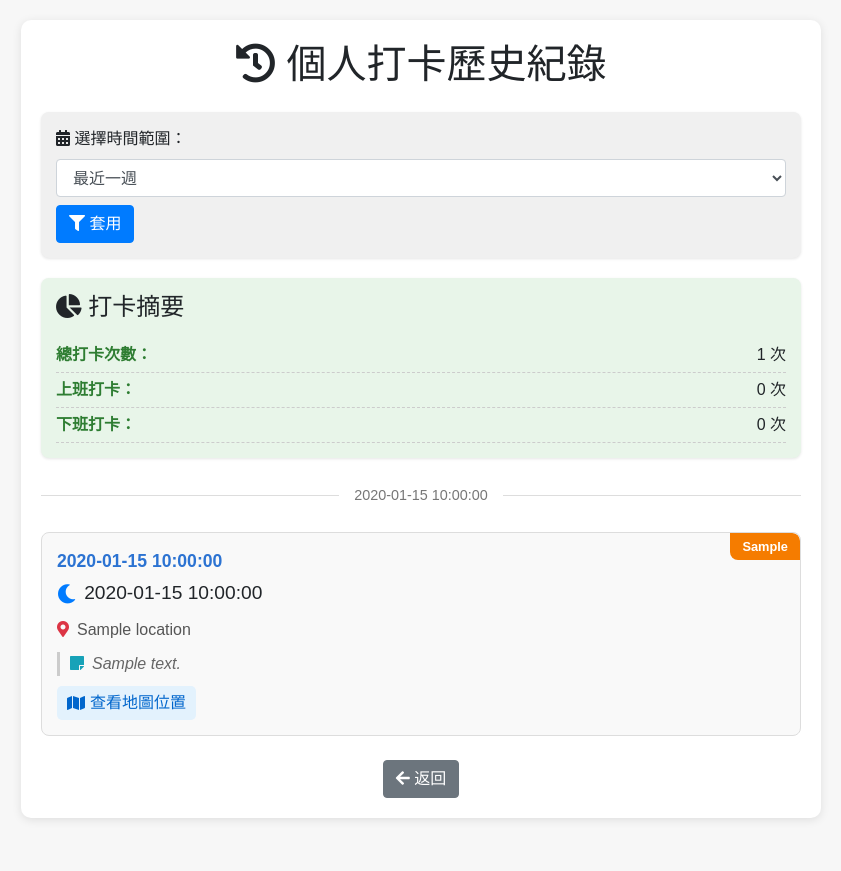
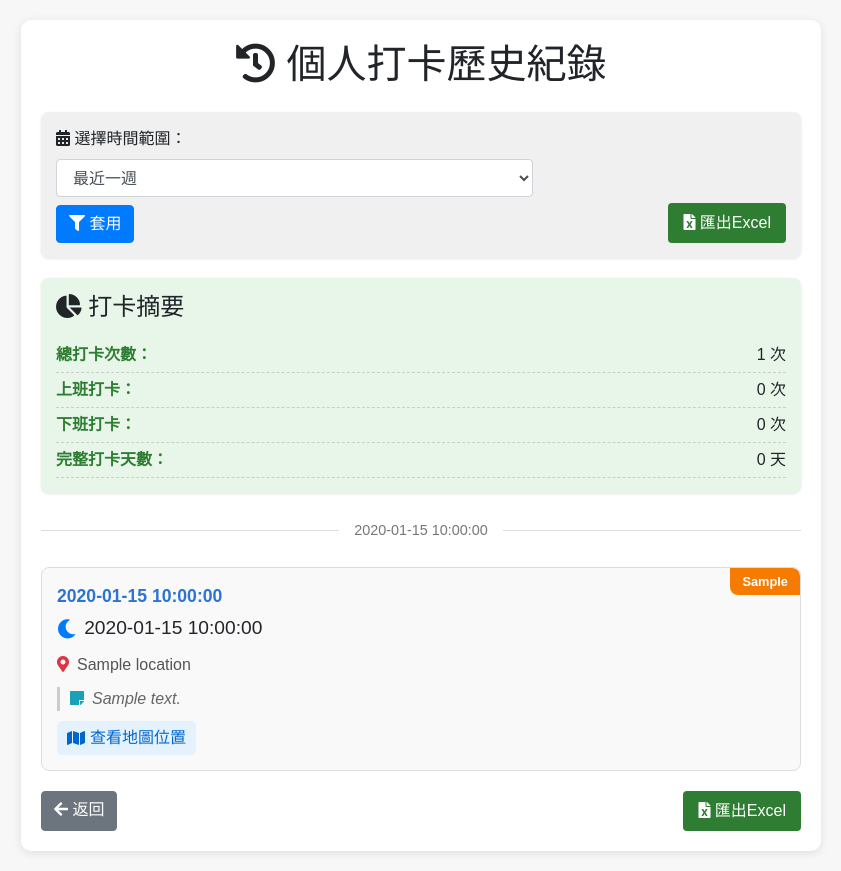
Before and after one commit to ZhiQiYang/checkin, a Flask app: template templates/personal_history.html in a window 1280 px wide. Shown: the whole page, without its empty margins (219-1060 px from the left). Before the commit the page ends 820 px from the top, so only its background shows below. Run offline with Flask 3, Linux system fonts and the light colour scheme; the template is opened without the code that fills it: most values are stand-ins (such as "Sample title", 1, 10 or a date in 2020); some libraries are stand-ins or nearby versions.

Commit message:
Update personal_history.html

```diff
--- a/templates/personal_history.html
+++ b/templates/personal_history.html
@@ -167,6 +167,24 @@
             color: #777;
             font-size: 0.9em;
         }
+        .action-buttons {
+            display: flex;
+            justify-content: space-between;
+            margin-top: 20px;
+        }
+        .excel-btn {
+            background-color: #2e7d32;
+            color: white;
+            border: none;
+            padding: 8px 15px;
+            border-radius: 4px;
+            transition: background-color 0.3s;
+        }
+        .excel-btn:hover {
+            background-color: #1b5e20;
+            color: white;
+            text-decoration: none;
+        }
     </style>
 </head>
 <body>
@@ -175,8 +193,12 @@
             <i class="fas fa-history"></i> 個人打卡歷史紀錄
         </h1>
 
+        <!-- 篩選與匯出功能區域 -->
         <div class="filter-section">
+            <div class="row">
+                <div class="col-md-8">
                     <form id="filterForm">
+                        <input type="hidden" name="userId" value="{{ request.args.get('userId') }}">
                         <div class="form-group mb-0">
                             <label for="dateRange">
                                 <i class="fas fa-calendar-alt"></i> 選擇時間範圍：
@@ -192,6 +214,13 @@
                             </button>
                         </div>
                     </form>
+                </div>
+                <div class="col-md-4 d-flex align-items-end justify-content-end">
+                    <a href="/export/checkin-records?userId={{ request.args.get('userId') }}&dateRange={{ days }}" class="btn excel-btn mt-2">
+                        <i class="fas fa-file-excel"></i> 匯出Excel
+                    </a>
+                </div>
+            </div>
         </div>
 
         {% if records %}
@@ -211,6 +240,32 @@
                 <div class="summary-item">
                     <span class="summary-label">下班打卡：</span>
                     <span>{{ records|selectattr('checkin_type', 'equalto', '下班')|list|length }} 次</span>
+                </div>
+
+                <!-- 計算工作時長（如果有同一天的上下班記錄） -->
+                {% set work_days = {} %}
+                {% for record in records %}
+                    {% if record.date not in work_days %}
+                        {% set _ = work_days.update({record.date: {'上班': None, '下班': None}}) %}
+                    {% endif %}
+                    {% if record.checkin_type == '上班' and not work_days[record.date]['上班'] %}
+                        {% set _ = work_days[record.date].update({'上班': record.time}) %}
+                    {% endif %}
+                    {% if record.checkin_type == '下班' and not work_days[record.date]['下班'] %}
+                        {% set _ = work_days[record.date].update({'下班': record.time}) %}
+                    {% endif %}
+                {% endfor %}
+
+                {% set complete_days = 0 %}
+                {% for date, times in work_days.items() %}
+                    {% if times['上班'] and times['下班'] %}
+                        {% set complete_days = complete_days + 1 %}
+                    {% endif %}
+                {% endfor %}
+
+                <div class="summary-item">
+                    <span class="summary-label">完整打卡天數：</span>
+                    <span>{{ complete_days }} 天</span>
                 </div>
             </div>
 
@@ -265,10 +320,16 @@
             </div>
         {% endif %}
 
-        <div class="text-center mt-4">
+        <div class="action-buttons">
             <a href="javascript:history.back()" class="btn btn-secondary">
                 <i class="fas fa-arrow-left"></i> 返回
             </a>
+
+            {% if records %}
+            <a href="/export/checkin-records?userId={{ request.args.get('userId') }}&dateRange={{ days }}" class="excel-btn">
+                <i class="fas fa-file-excel"></i> 匯出Excel
+            </a>
+            {% endif %}
         </div>
     </div>
 
```
Lines whose indentation alone changed are shown as unchanged.
